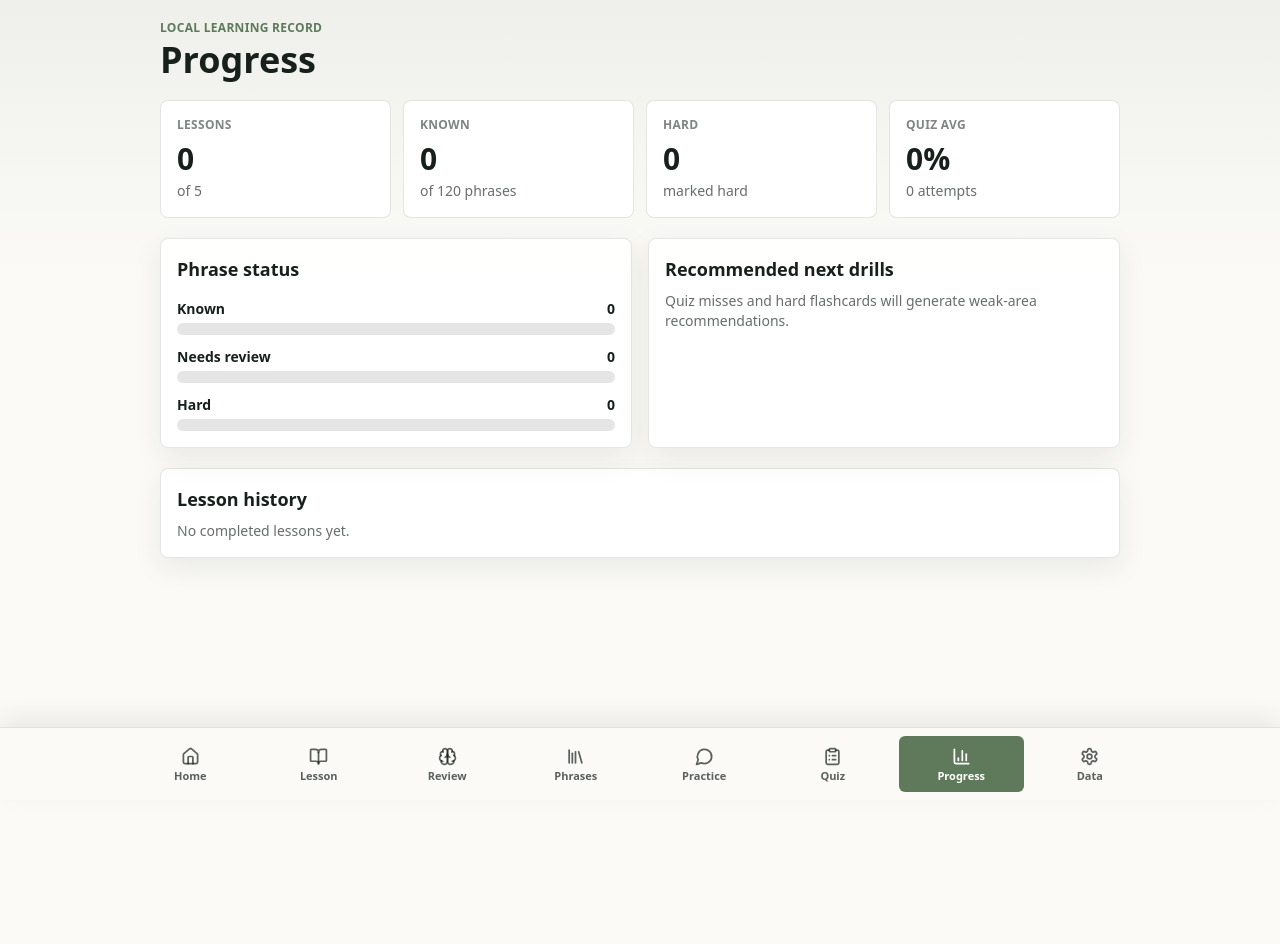
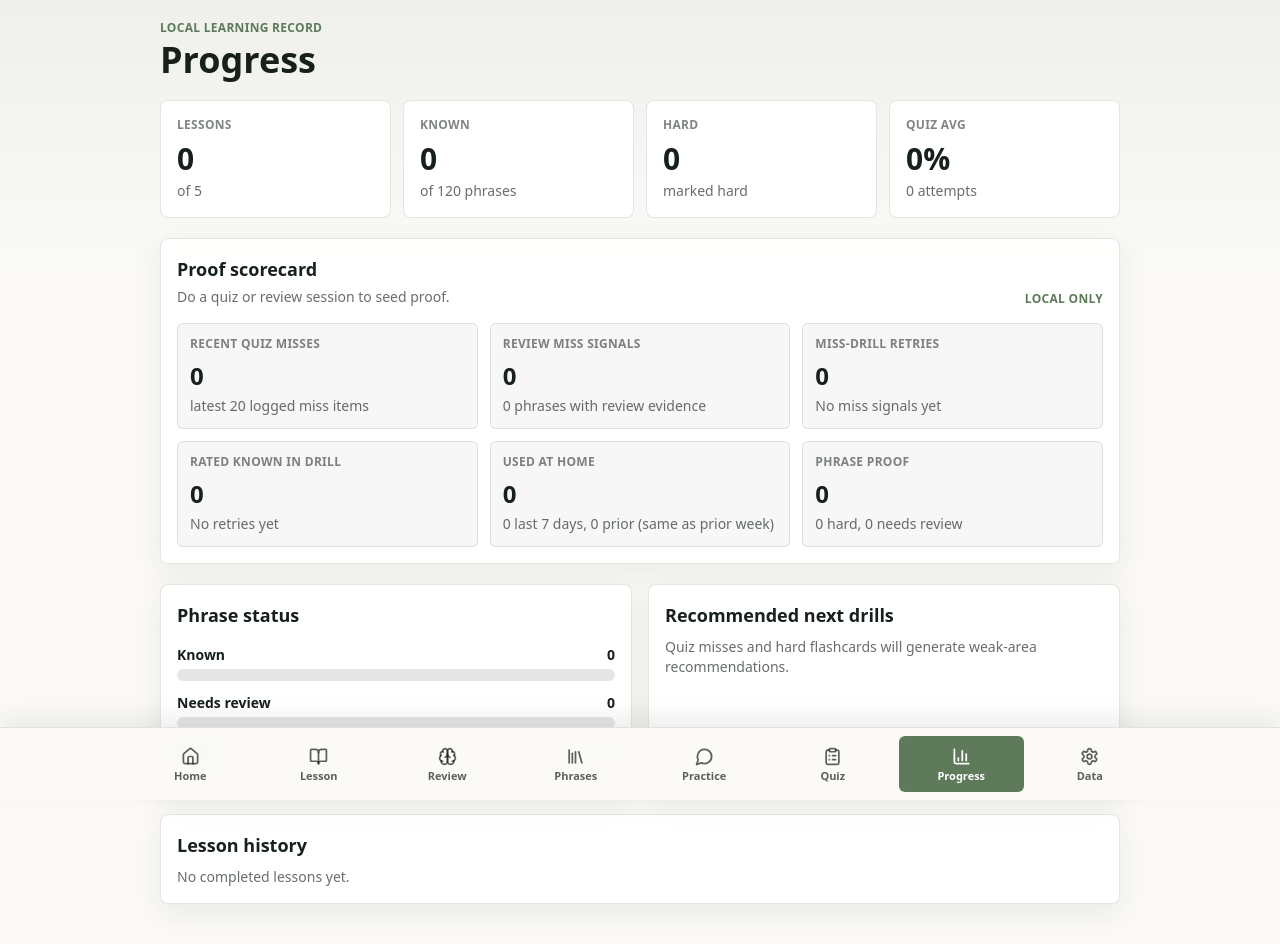
Before and after one commit to dutchsloot84/language-tutor, a Next.js app: page /progress in a window 1280 px wide. Shown: the top 944 px of the page. Before the commit the page ends 800 px from the top, so only its background shows below. Built offline with nearby package versions, Linux system fonts and the light colour scheme.

Commit message:
Implement progress proof scorecard

```diff
--- a/app/progress/page.tsx
+++ b/app/progress/page.tsx
@@ -4,12 +4,38 @@ import { PageHeader } from "@/components/PageHeader";
 import { StatCard } from "@/components/StatCard";
 import { useAppState } from "@/components/useAppState";
 import { lessons, phrases } from "@/lib/polish-content";
+import { createProgressProofScorecard } from "@/lib/progress-proof";
+
+function ProofMetric({ label, value, detail }: { label: string; value: string | number; detail: string }) {
+  return (
+    <div className="rounded-md border border-black/10 bg-black/[0.03] p-3">
+      <p className="text-xs font-bold uppercase tracking-wide text-ink/55">{label}</p>
+      <p className="mt-2 text-2xl font-bold text-ink">{value}</p>
+      <p className="mt-1 text-sm text-ink/65">{detail}</p>
+    </div>
+  );
+}
+
+function retryCoverageDetail(value: number | null) {
+  return value === null ? "No miss signals yet" : `${value}% of miss signals`;
+}
+
+function knownRetryDetail(value: number | null) {
+  return value === null ? "No retries yet" : `${value}% of miss-drill retries`;
+}
+
+function homeTrendLabel(trend: "up" | "flat" | "down") {
+  if (trend === "up") return "up from prior week";
+  if (trend === "down") return "below prior week";
+  return "same as prior week";
+}
 
 export default function ProgressPage() {
   const [state] = useAppState();
-  const known = state ? Object.values(state.phraseStatuses).filter((status) => status === "known").length : 0;
-  const hard = state ? Object.values(state.phraseStatuses).filter((status) => status === "hard").length : 0;
-  const review = state ? Object.values(state.phraseStatuses).filter((status) => status === "needs-review").length : 0;
+  const proof = state ? createProgressProofScorecard(state) : null;
+  const known = proof?.knownPhraseCount ?? 0;
+  const hard = proof?.hardPhraseCount ?? 0;
+  const review = proof?.needsReviewPhraseCount ?? 0;
   const quizScores = state ? Object.values(state.quizScores).flat() : [];
   const average = quizScores.length ? Math.round(quizScores.reduce((sum, item) => sum + item, 0) / quizScores.length) : 0;
 
@@ -21,6 +47,47 @@ export default function ProgressPage() {
         <StatCard label="Known" value={known} detail={`of ${phrases.length} phrases`} />
         <StatCard label="Hard" value={hard} detail="marked hard" />
         <StatCard label="Quiz avg" value={`${average}%`} detail={`${quizScores.length} attempts`} />
+      </section>
+
+      <section className="panel mt-5">
+        <div className="flex flex-col gap-1 sm:flex-row sm:items-end sm:justify-between">
+          <div>
+            <h2 className="text-lg font-bold">Proof scorecard</h2>
+            <p className="mt-1 text-sm text-ink/65">{proof?.loopRead ?? "Local proof appears after progress loads."}</p>
+          </div>
+          <p className="text-xs font-bold uppercase tracking-wide text-moss">Local only</p>
+        </div>
+
+        <div className="mt-4 grid gap-3 sm:grid-cols-2 lg:grid-cols-3">
+          <ProofMetric
+            label="Recent quiz misses"
+            value={proof?.recentQuizMissCount ?? 0}
+            detail="latest 20 logged miss items"
+          />
+          <ProofMetric
+            label="Review miss signals"
+            value={proof?.reviewMissSignalCount ?? 0}
+            detail={`${proof?.reviewMissPhraseCount ?? 0} phrases with review evidence`}
+          />
+          <ProofMetric
+            label="Miss-drill retries"
+            value={proof?.missDrillRetryCount ?? 0}
+            detail={retryCoverageDetail(proof?.retryCoveragePercent ?? null)}
+          />
+          <ProofMetric
+            label="Rated known in drill"
+            value={proof?.missDrillKnownCount ?? 0}
+            detail={knownRetryDetail(proof?.knownRetryPercent ?? null)}
+          />
+          <ProofMetric
+            label="Used at home"
+            value={proof?.usedAtHomeCount ?? 0}
+            detail={`${proof?.usedAtHomeLast7Days ?? 0} last 7 days, ${proof?.usedAtHomePrevious7Days ?? 0} prior (${homeTrendLabel(
+              proof?.homeUseTrend ?? "flat"
+            )})`}
+          />
+          <ProofMetric label="Phrase proof" value={known} detail={`${hard} hard, ${review} needs review`} />
+        </div>
       </section>
 
       <section className="mt-5 grid gap-4 lg:grid-cols-2">
--- /dev/null
+++ b/lib/progress-proof.ts
@@ -0,0 +1,145 @@
+import { phrases } from "./polish-content";
+import type { AppState, PhraseStatus, PracticeLog } from "./types";
+
+const RECENT_QUIZ_MISS_LIMIT = 20;
+const ONE_DAY_MS = 24 * 60 * 60 * 1000;
+
+type HomeUseTrend = "up" | "flat" | "down";
+
+export type ProgressProofScorecard = {
+  recentQuizMissCount: number;
+  reviewMissSignalCount: number;
+  reviewMissPhraseCount: number;
+  missDrillRetryCount: number;
+  missDrillKnownCount: number;
+  usedAtHomeCount: number;
+  usedAtHomeLast7Days: number;
+  usedAtHomePrevious7Days: number;
+  homeUseTrend: HomeUseTrend;
+  knownPhraseCount: number;
+  hardPhraseCount: number;
+  needsReviewPhraseCount: number;
+  totalPhraseCount: number;
+  retryCoveragePercent: number | null;
+  knownRetryPercent: number | null;
+  loopRead: string;
+};
+
+function countStatuses(statuses: AppState["phraseStatuses"], status: PhraseStatus) {
+  return Object.values(statuses).filter((value) => value === status).length;
+}
+
+function recentQuizMissCount(logs: PracticeLog[]) {
+  return logs.flatMap((log) => log.quizMisses ?? []).slice(0, RECENT_QUIZ_MISS_LIMIT).length;
+}
+
+function reviewMissSignals(state: AppState) {
+  const loggedMisses = new Map<string, number>();
+
+  for (const log of state.practiceLogs) {
+    if (
+      log.type !== "flashcard" ||
+      log.weakArea !== "phrase-recall" ||
+      (log.reviewOutcome !== "hard" && log.reviewOutcome !== "needs-review") ||
+      !log.phraseId
+    ) {
+      continue;
+    }
+
+    loggedMisses.set(log.phraseId, (loggedMisses.get(log.phraseId) ?? 0) + 1);
+  }
+
+  const phraseIds = new Set([
+    ...Object.values(state.reviews)
+      .filter((review) => review.misses > 0)
+      .map((review) => review.phraseId),
+    ...loggedMisses.keys()
+  ]);
+
+  let count = 0;
+  for (const phraseId of phraseIds) {
+    count += Math.max(state.reviews[phraseId]?.misses ?? 0, loggedMisses.get(phraseId) ?? 0);
+  }
+
+  return {
+    count,
+    phraseCount: phraseIds.size
+  };
+}
+
+function countLogs(logs: PracticeLog[], type: PracticeLog["type"]) {
+  return logs.filter((log) => log.type === type).length;
+}
+
+function countHomeUseInWindow(logs: PracticeLog[], from: Date, to: Date) {
+  const fromTime = from.getTime();
+  const toTime = to.getTime();
+
+  return logs.filter((log) => {
+    if (log.type !== "used-at-home") return false;
+    const createdAt = new Date(log.createdAt).getTime();
+    return Number.isFinite(createdAt) && createdAt >= fromTime && createdAt < toTime;
+  }).length;
+}
+
+function percent(part: number, total: number) {
+  if (!total) return null;
+  return Math.round((part / total) * 100);
+}
+
+function trend(current: number, previous: number): HomeUseTrend {
+  if (current > previous) return "up";
+  if (current < previous) return "down";
+  return "flat";
+}
+
+function loopRead(input: {
+  missSignalCount: number;
+  missDrillRetryCount: number;
+  missDrillKnownCount: number;
+  usedAtHomeCount: number;
+}) {
+  if (!input.missSignalCount) return "Do a quiz or review session to seed proof.";
+  if (!input.missDrillRetryCount) return "Misses are recorded; retry them in Daily Miss Drill.";
+  if (!input.missDrillKnownCount) return "Retries are logged; keep resolving drill items to known.";
+  if (!input.usedAtHomeCount) return "Drill proof exists; log one real home use next.";
+  return "Misses, retries, known ratings, and home use are all present.";
+}
+
+export function createProgressProofScorecard(state: AppState, referenceDate = new Date()): ProgressProofScorecard {
+  const logs = Array.isArray(state.practiceLogs) ? state.practiceLogs : [];
+  const quizMissCount = recentQuizMissCount(logs);
+  const reviewMiss = reviewMissSignals(state);
+  const missSignalCount = quizMissCount + reviewMiss.count;
+  const missDrillRetryCount = countLogs(logs, "miss-drill");
+  const missDrillKnownCount = logs.filter((log) => log.type === "miss-drill" && log.reviewOutcome === "known").length;
+  const usedAtHomeCount = countLogs(logs, "used-at-home");
+  const last7Start = new Date(referenceDate.getTime() - 7 * ONE_DAY_MS);
+  const previous7Start = new Date(referenceDate.getTime() - 14 * ONE_DAY_MS);
+  const usedAtHomeLast7Days = countHomeUseInWindow(logs, last7Start, referenceDate);
+  const usedAtHomePrevious7Days = countHomeUseInWindow(logs, previous7Start, last7Start);
+
+  return {
+    recentQuizMissCount: quizMissCount,
+    reviewMissSignalCount: reviewMiss.count,
+    reviewMissPhraseCount: reviewMiss.phraseCount,
+    missDrillRetryCount,
+    missDrillKnownCount,
+    usedAtHomeCount,
+    usedAtHomeLast7Days,
+    usedAtHomePrevious7Days,
+    homeUseTrend: trend(usedAtHomeLast7Days, usedAtHomePrevious7Days),
+    knownPhraseCount: countStatuses(state.phraseStatuses, "known"),
+    hardPhraseCount: countStatuses(state.phraseStatuses, "hard"),
+    needsReviewPhraseCount: countStatuses(state.phraseStatuses, "needs-review"),
+    totalPhraseCount: phrases.length,
+    retryCoveragePercent: percent(missDrillRetryCount, missSignalCount),
+    knownRetryPercent: percent(missDrillKnownCount, missDrillRetryCount),
+    loopRead: loopRead({
+      missSignalCount,
+      missDrillRetryCount,
+      missDrillKnownCount,
+      usedAtHomeCount
+    })
+  };
+}
```
Also changed, not shown: 2 other files (tests, documents, lock files or other folders).
